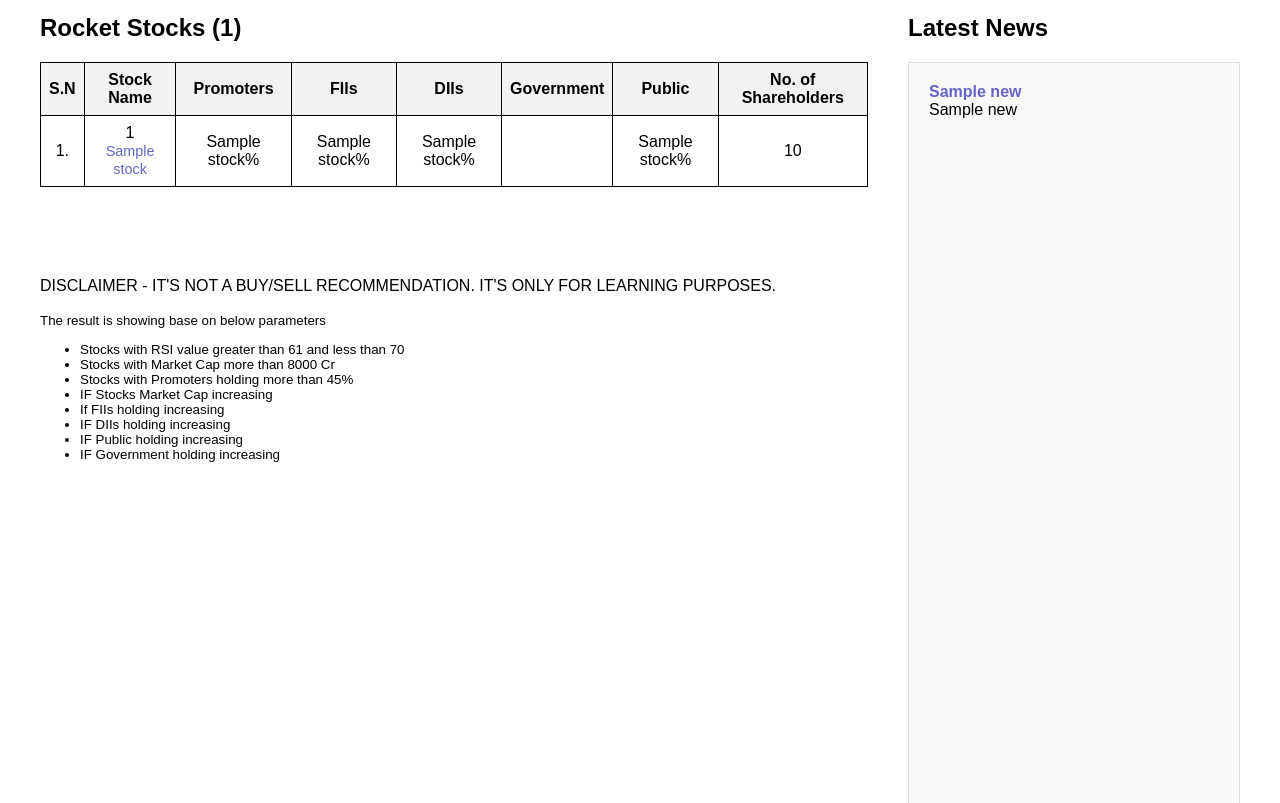
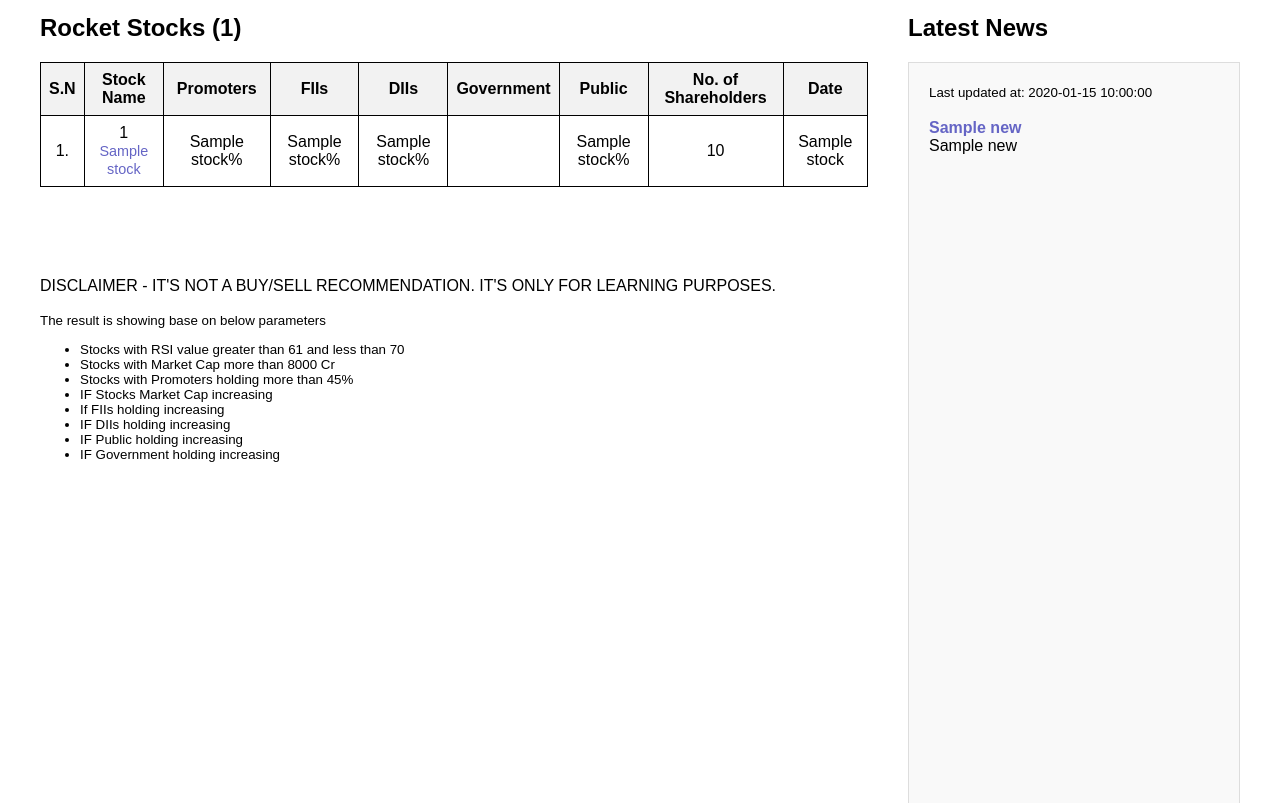
Before and after one commit to developer-ramesh/stocks_tool, a Flask app: template templates/index.html in a window 1280 px wide. Shown: the part 46-849 px from the top of the page. Run offline with Flask 3, Linux system fonts and the light colour scheme; the template is opened without the code that fills it: most values are stand-ins (such as "Sample title", 1, 10 or a date in 2020).

Commit message:
Update index.html

```diff
--- a/templates/index.html
+++ b/templates/index.html
@@ -29,6 +29,7 @@
                             <th>Government</th>
                             <th>Public</th>
                             <th>No. of Shareholders</th>
+                            <th>Date</th>
                         </tr>
                     </thead>
                     <tbody>
@@ -42,6 +43,7 @@
                             <td>{% if stock[5] %} {{ stock[5] }} {% endif %}</td>
                             <td>{{ stock[6] }}%</td>
                             <td>{{ '{:,.0f}'.format(stock[7]) }}</td>
+                            <td>{{ stock[8] }}</td>
                         </tr>
                         {% endfor %}
 
@@ -70,6 +72,7 @@
         <div class="right">
             <h2>Latest News</h2>
             <div class="news">
+                <small>Last updated at: {{last_updated}}</small><br><br>
                 {% for new in news %}
                 <p><strong style="color: #6565c5;">{{ new[2] }}</strong> <br> {{ new[3]|replace('\n', '<br>')|safe }}</p>
                 {% endfor %}
```
